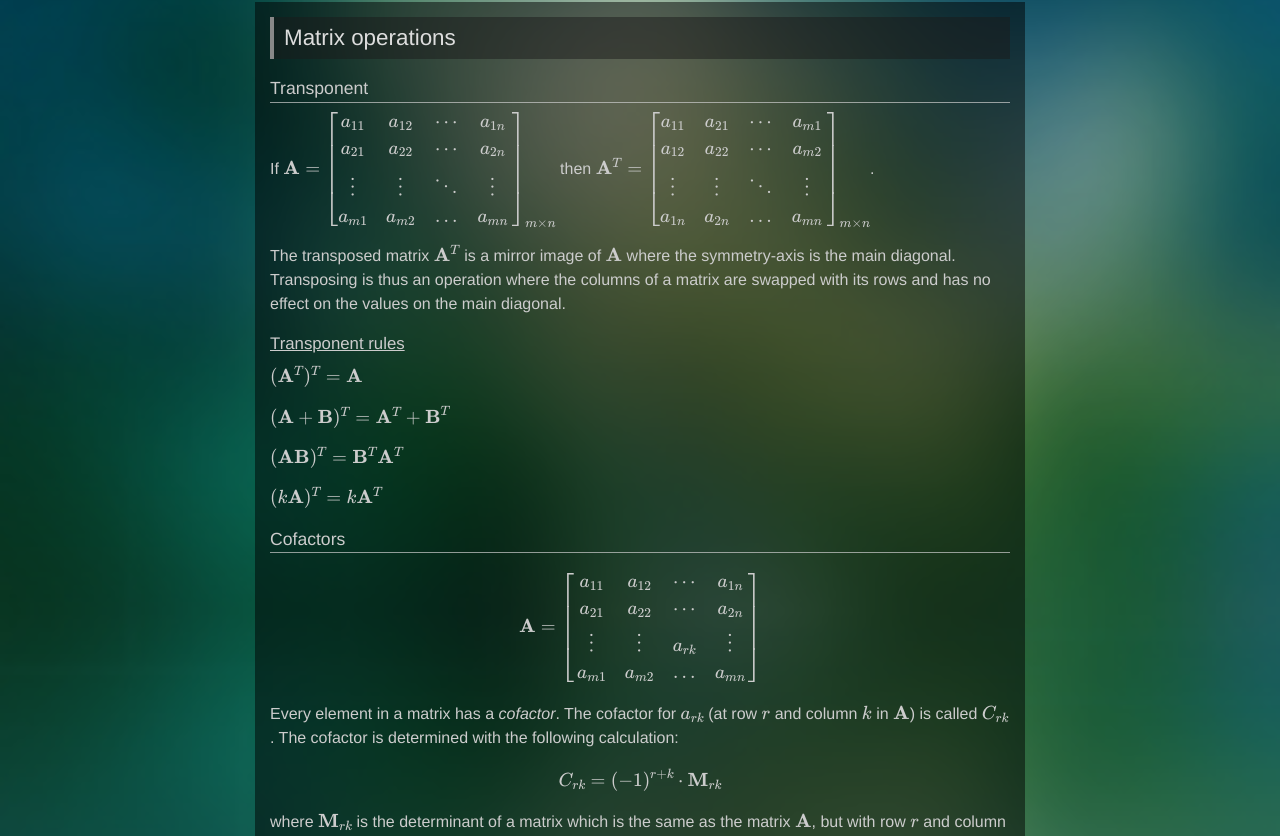
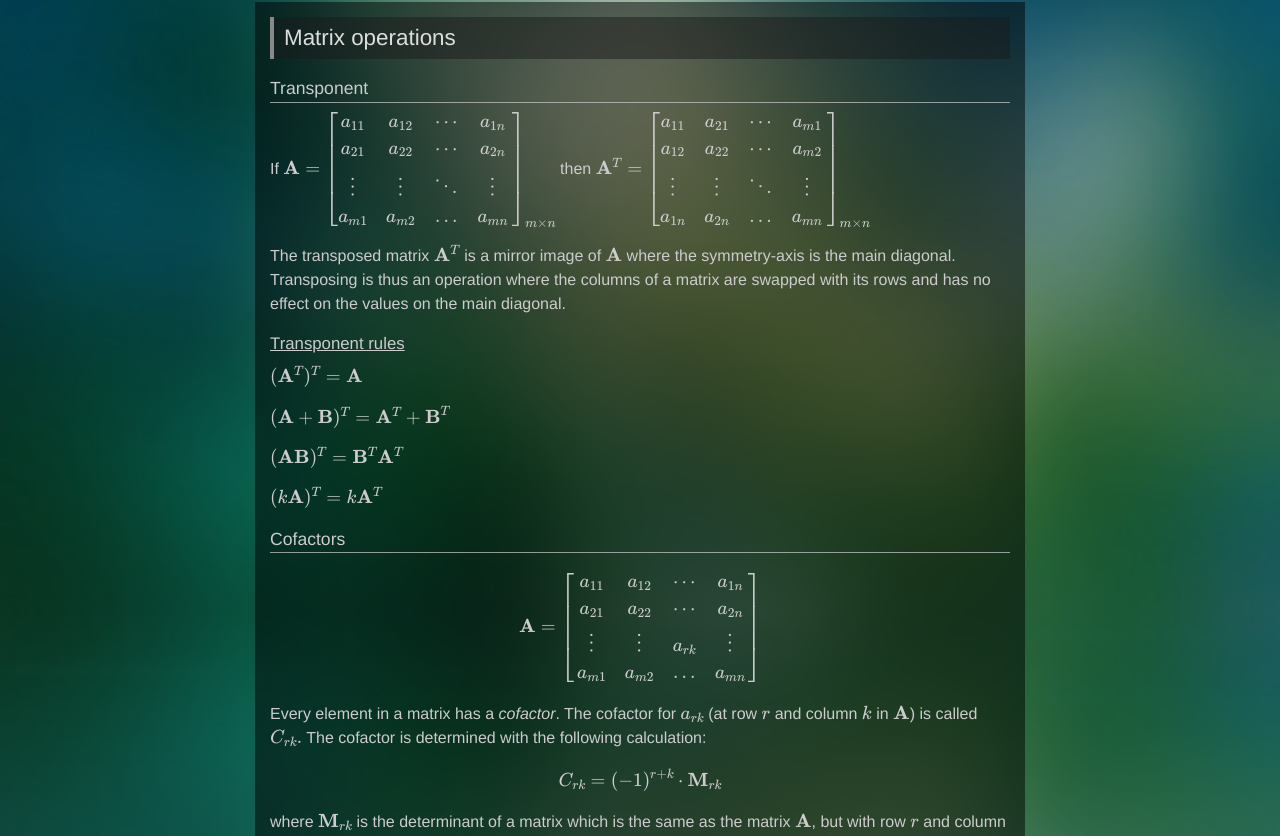
Before and after one commit to samuller/samuller.net, a Jekyll site: the page built from notes/math-matrix-operations.md, in a window 1280 px wide and 1400 px high. Shown: the part 187-1023 px from the top of the window. Built offline with Jekyll 4.4.1, drawn with Linux system fonts in a browser that asks for light colours; formulas are drawn with MathJax 3.

Commit message:
Fix fullstops

```diff
--- a/notes/math-matrix-operations.md
+++ b/notes/math-matrix-operations.md
@@ -24,7 +24,7 @@ a_{12} & a_{22} & \cdots & a_{m2}\\
 \vdots & \vdots & \ddots & \vdots\\
 a_{1n} & a_{2n} & \ldots & a_{mn}\\
 \end{bmatrix}_{m\times n}
-$$.
+$$
 
 The transposed matrix $\mathbf{A}^T$ is a mirror image of $\mathbf{A}$ where the symmetry-axis is the main diagonal. Transposing is thus an operation where the columns of a matrix are swapped with its rows and has no effect on the values on the main diagonal.
 
@@ -49,7 +49,7 @@ a_{m1} & a_{m2} & \ldots & a_{mn}\\
 \end{bmatrix}
 $$
 
-Every element in a matrix has a *cofactor*. The cofactor for $a_{rk}$ (at row $r$ and column $k$ in $\mathbf{A}$) is called $C_{rk}$. The cofactor is determined with the following calculation:
+Every element in a matrix has a *cofactor*. The cofactor for $a_{rk}$ (at row $r$ and column $k$ in $\mathbf{A}$) is called $C_{rk}.$ The cofactor is determined with the following calculation:
 
 $$C_{rk} = (-1)^{r+k}\cdot \mathbf{M}_{rk}$$
 
```
